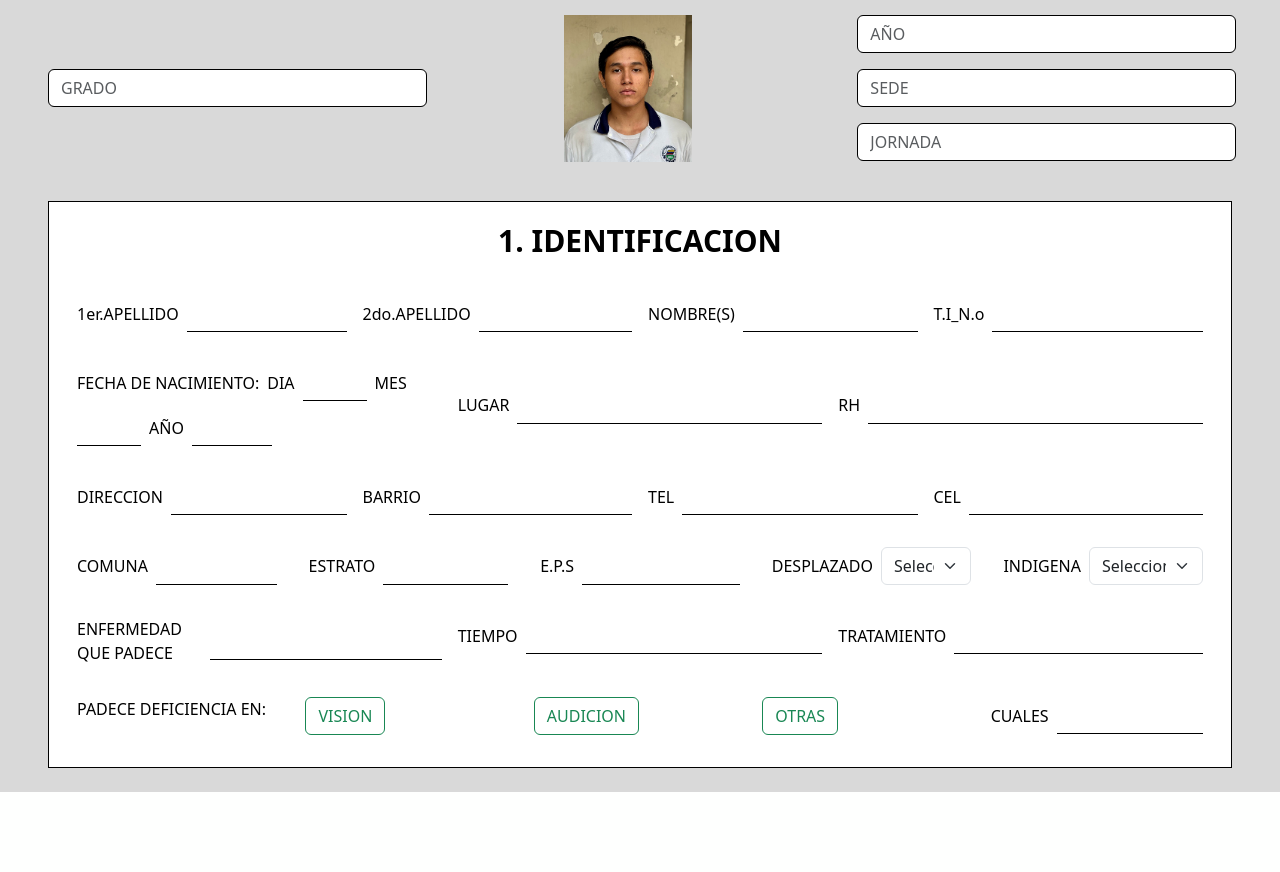
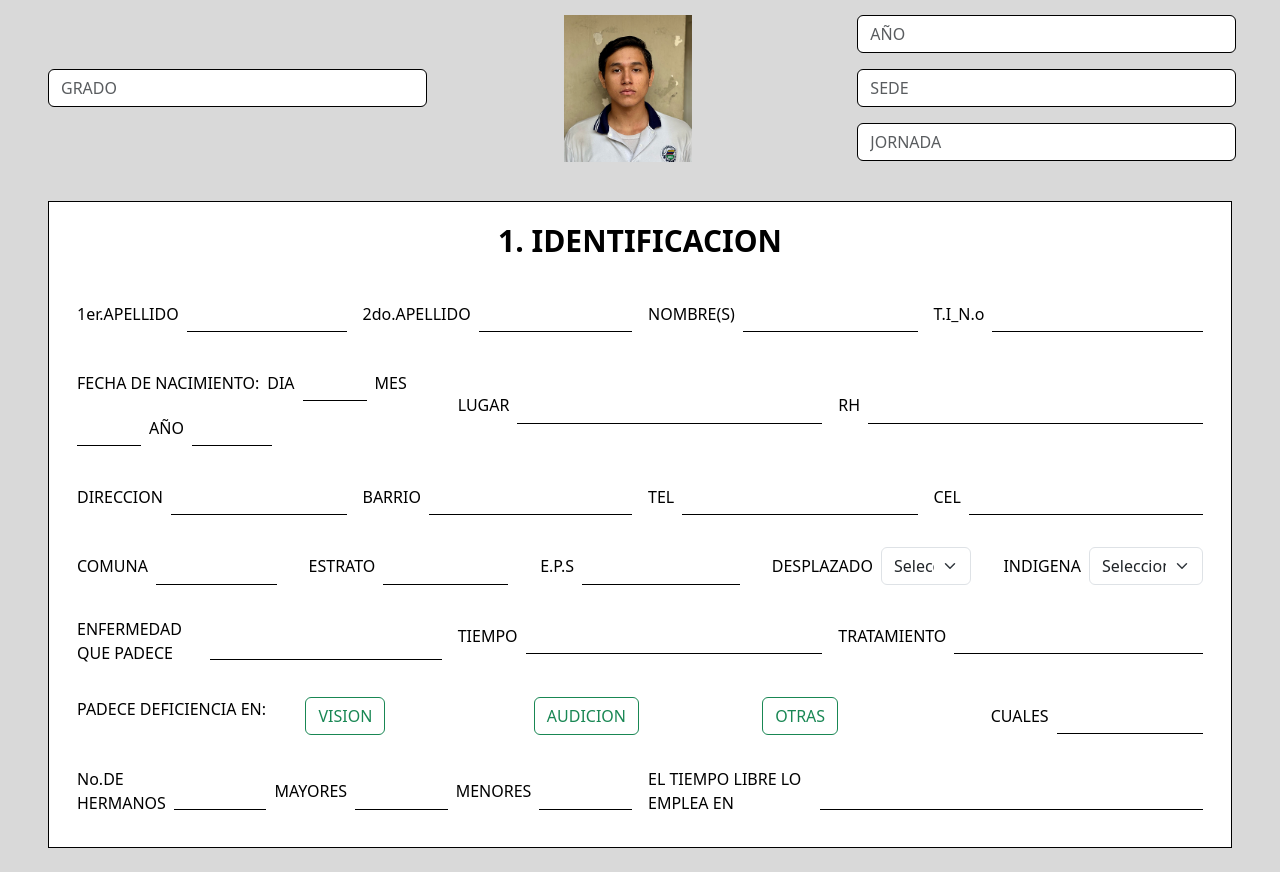
Before and after one commit to TheKelex/POE, a PHP site: page /PRIVADO/ESTUDIANTES/OBSERVADOR/observador.html in a window 1280 px wide. Shown: the part 172-1044 px from the top of the page. Before the commit the page ends 964 px from the top, so only its background shows below. Run offline with PHP 8.4, Linux system fonts and the light colour scheme.

Commit message:
Funcionalidad para el form de la tabla

```diff
--- a/PRIVADO/ESTUDIANTES/OBSERVADOR/observador.html
+++ b/PRIVADO/ESTUDIANTES/OBSERVADOR/observador.html
@@ -19,7 +19,7 @@
             style="width: 100%; max-height: 160px; object-fit: cover;">
     </div>
 
-    <a href="../../estudiantes.html" class="rounded-pill m-4 volver"><span
+    <a href="../INFO_INDIVIDUAL.html" class="rounded-pill m-4 volver"><span
             class="material-symbols-outlined mx-2">logout</span>Volver</a>
 
     <!--Grid para la parte superior de la foto y la info general-->
@@ -330,23 +330,29 @@
 
                                 <div class="w-100">
                                     <div class="d-flex align-items-center gap-2">
-                                        <input type="checkbox" class="btn-check" id="btn-check-outlined" autocomplete="off">
-                                        <label class="btn btn-outline-success" for="btn-check-outlined">VISION</label><br>
+                                        <input type="checkbox" class="btn-check" id="btn-check-outlined"
+                                            autocomplete="off">
+                                        <label class="btn btn-outline-success"
+                                            for="btn-check-outlined">VISION</label><br>
                                     </div>
                                 </div>
 
                                 <div class="w-100">
                                     <div class="d-flex align-items-center gap-2">
-                                        <input type="checkbox" class="btn-check" id="btn-check-outlined2" autocomplete="off">
-                                        <label class="btn btn-outline-success" for="btn-check-outlined2">AUDICION</label><br>
+                                        <input type="checkbox" class="btn-check" id="btn-check-outlined2"
+                                            autocomplete="off">
+                                        <label class="btn btn-outline-success"
+                                            for="btn-check-outlined2">AUDICION</label><br>
                                     </div>
                                 </div>
 
 
                                 <div class="w-100">
                                     <div class="d-flex align-items-center gap-2">
-                                        <input type="checkbox" class="btn-check" id="btn-check-outlined3" autocomplete="off">
-                                        <label class="btn btn-outline-success" for="btn-check-outlined3">OTRAS</label><br>
+                                        <input type="checkbox" class="btn-check" id="btn-check-outlined3"
+                                            autocomplete="off">
+                                        <label class="btn btn-outline-success"
+                                            for="btn-check-outlined3">OTRAS</label><br>
                                     </div>
                                 </div>
 
@@ -357,6 +363,41 @@
                                     </div>
                                 </div>
 
+
+                            </div>
+
+                        </td>
+
+                    </tr>
+
+                    <!--Septima linea de informacion-->
+                    <tr>
+
+                        <td colspan="5">
+
+                            <div class="d-flex justify-content-between gap-3">
+
+                                <div class="w-100">
+                                    <div class="d-flex align-items-center gap-2">
+
+                                        <label for="no.de_hermanos">No.DE HERMANOS</label>
+                                        <input class="campo form-control" type="number" name="no.de_hermanos">
+
+                                        <label for="mayores">MAYORES</label>
+                                        <input class="campo form-control" type="number" name="mayores">
+
+                                        <label for="menores">MENORES</label>
+                                        <input class="campo form-control" type="number" name="menores">
+
+                                    </div>
+                                </div>
+
+                                <div class="w-100">
+                                    <div class="d-flex align-items-center gap-2">
+                                        <label for="tiempo_libre">EL TIEMPO LIBRE LO EMPLEA EN</label>
+                                        <input class="campo form-control" type="text" name="tiempo_libre">
+                                    </div>
+                                </div>
 
                             </div>
 
```
Also changed, not shown: PRIVADO/estudiantes.html (+27 -4 lines), PRIVADO/style.css (indentation only).
